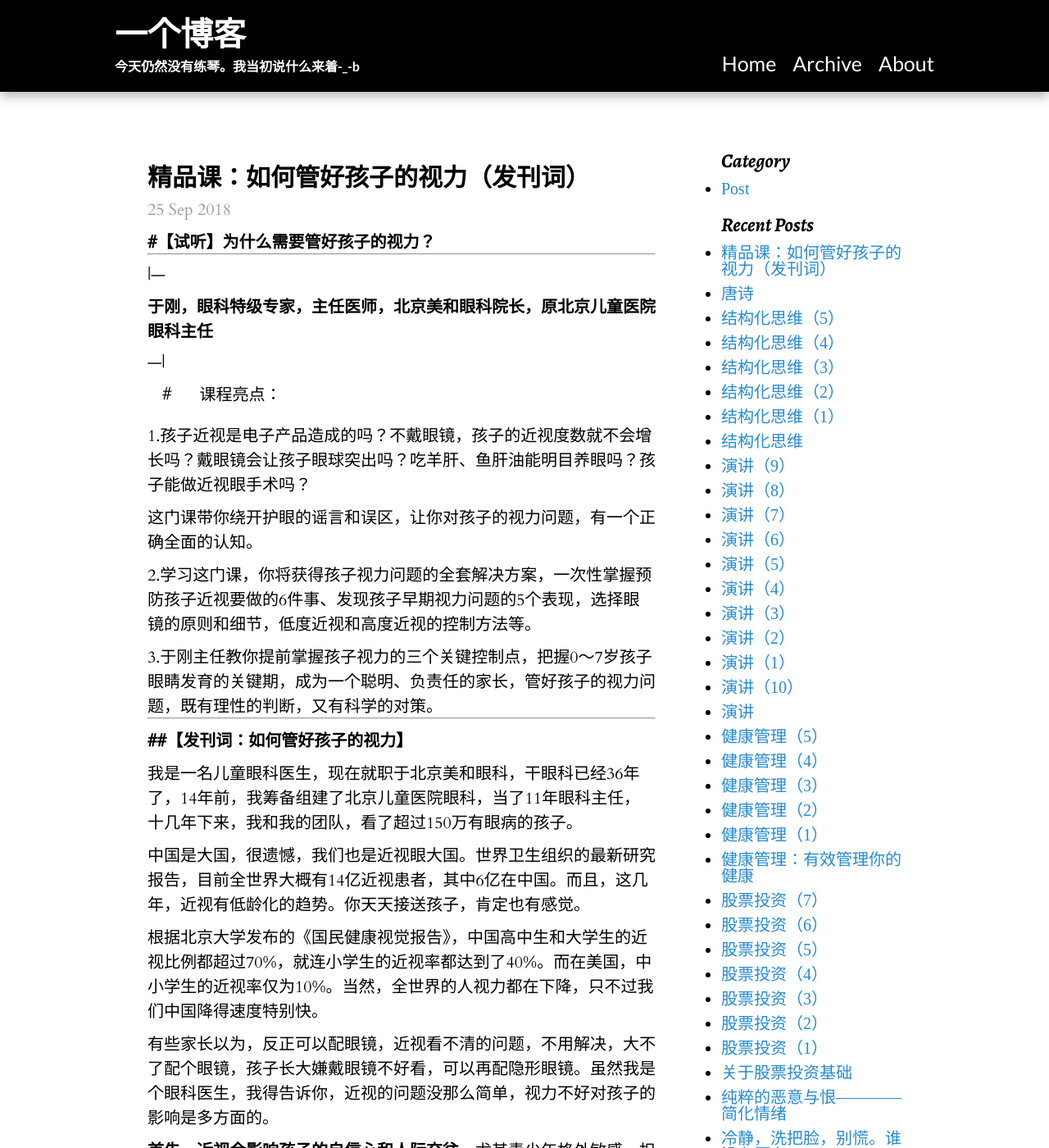
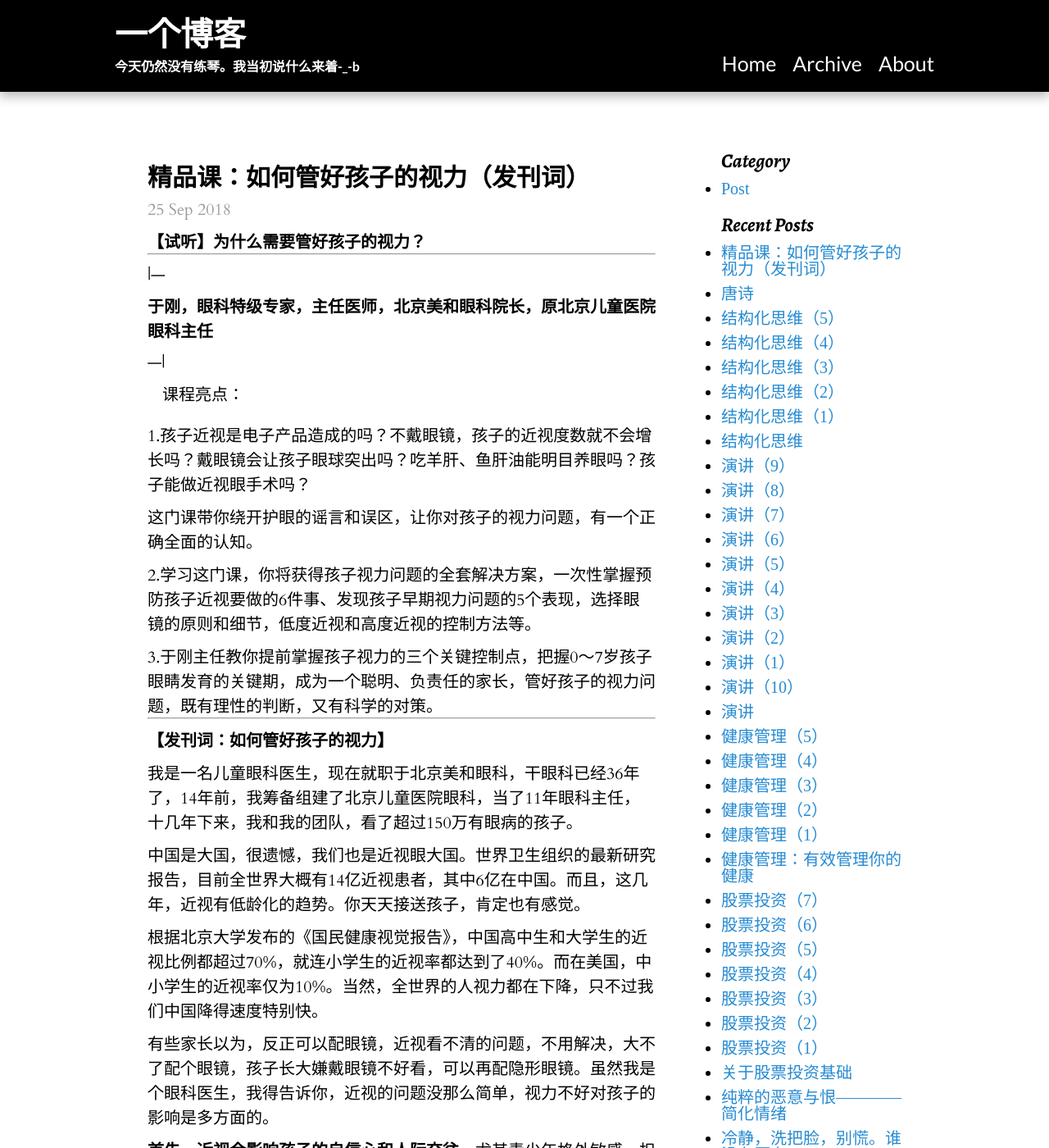
Before and after one commit to xjxuyang/xjxuyang.github.io, a Jekyll site: the page built from _posts/2018-09-25-如何管好孩子的视力（0）.md, in a window 1280 px wide and 1400 px high. Shown: the whole window at 82% size. Built offline with Jekyll 4.4.1, drawn with Linux system fonts in a browser that asks for light colours; some web fonts are replaced.

```diff
--- a/_posts/2018-09-25-如何管好孩子的视力（0）.md
+++ b/_posts/2018-09-25-如何管好孩子的视力（0）.md
@@ -4,7 +4,7 @@ title: 精品课：如何管好孩子的视力（发刊词）
 category: Post
 ---
 
-**#【试听】为什么需要管好孩子的视力？**
+**【试听】为什么需要管好孩子的视力？**
 * * *
 |---
 
@@ -12,7 +12,7 @@ category: Post
 
 ---|
 
-#|课程亮点：
+|课程亮点：
 
 1.孩子近视是电子产品造成的吗？不戴眼镜，孩子的近视度数就不会增长吗？戴眼镜会让孩子眼球突出吗？吃羊肝、鱼肝油能明目养眼吗？孩子能做近视眼手术吗？
 
@@ -23,7 +23,7 @@ category: Post
 3.于刚主任教你提前掌握孩子视力的三个关键控制点，把握0～7岁孩子眼睛发育的关键期，成为一个聪明、负责任的家长，管好孩子的视力问题，既有理性的判断，又有科学的对策。
 
 * * *
-**##【发刊词：如何管好孩子的视力】**
+**【发刊词：如何管好孩子的视力】**
 
 
 我是一名儿童眼科医生，现在就职于北京美和眼科，干眼科已经36年了，14年前，我筹备组建了北京儿童医院眼科，当了11年眼科主任，十几年下来，我和我的团队，看了超过150万有眼病的孩子。
```
